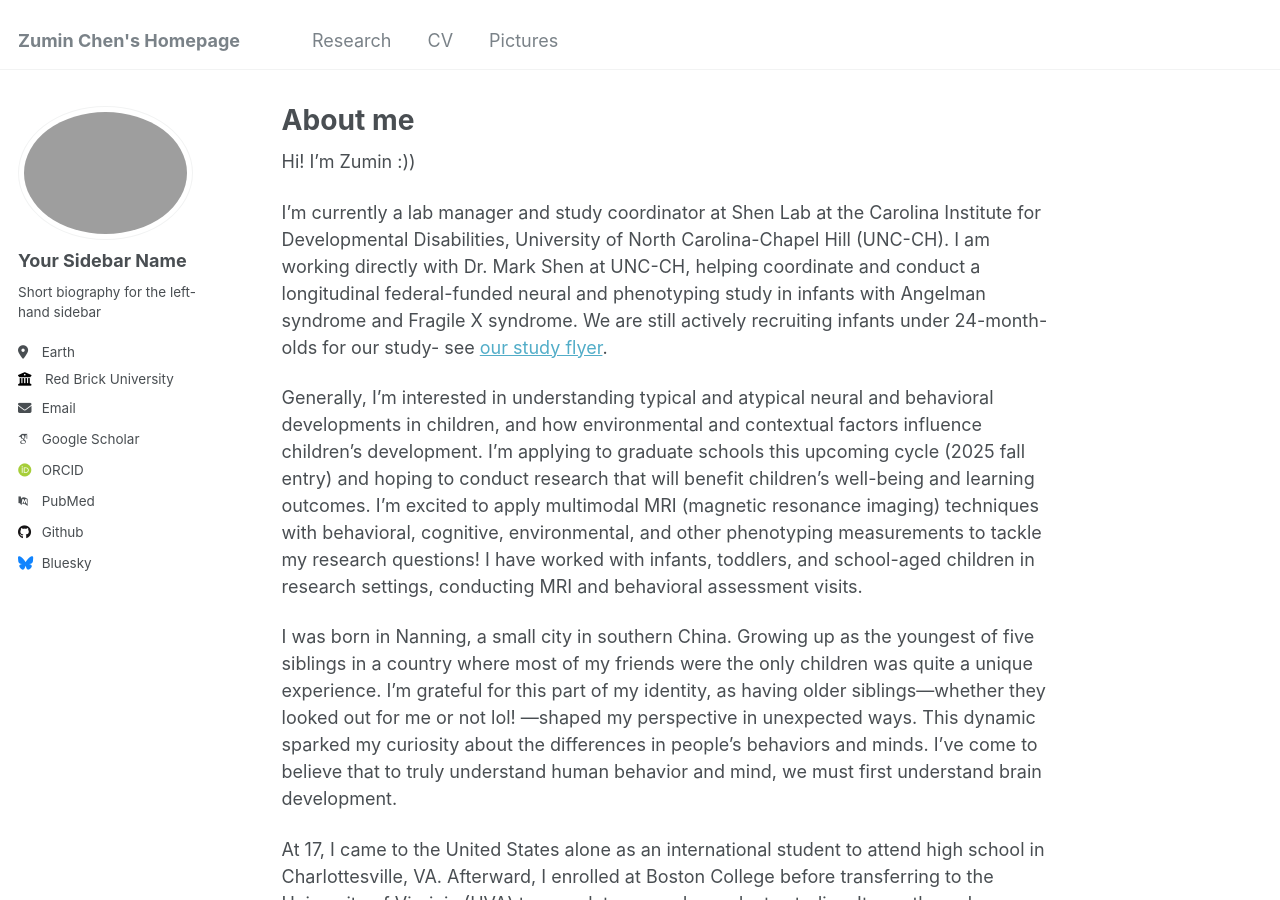
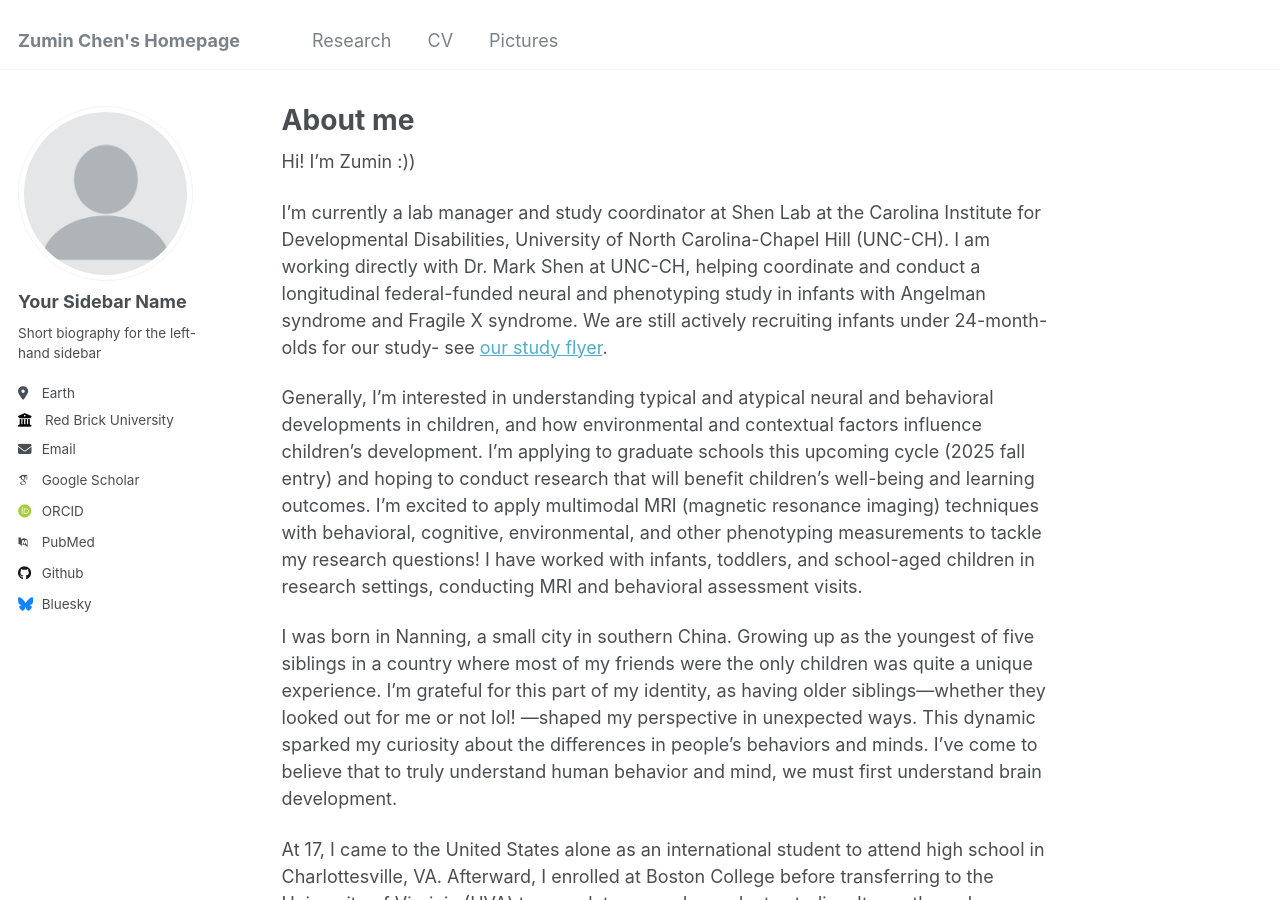
Before and after one commit to zumin-chen/Zumin-Chen, a Jekyll site: the page built from _pages/about.md, in a window 1280 px wide and 900 px high. Built offline with Jekyll 4.4.1, drawn with Linux system fonts in a browser that asks for light colours; some web fonts are replaced.

Commit message:
Update _config.yml

```diff
--- a/_config.yml
+++ b/_config.yml
@@ -21,7 +21,7 @@ repository               : "academicpages/academicpages.github.io"
 #               Additional customization can be done by editing /_includes/author-profile.html
 author:
   # Biographic information
-  avatar           : "ZC.png"
+  avatar           : "profile.png"
   name             : "Your Sidebar Name"
   pronouns         : # example: "she/her"
   bio              : "Short biography for the left-hand sidebar"
```
